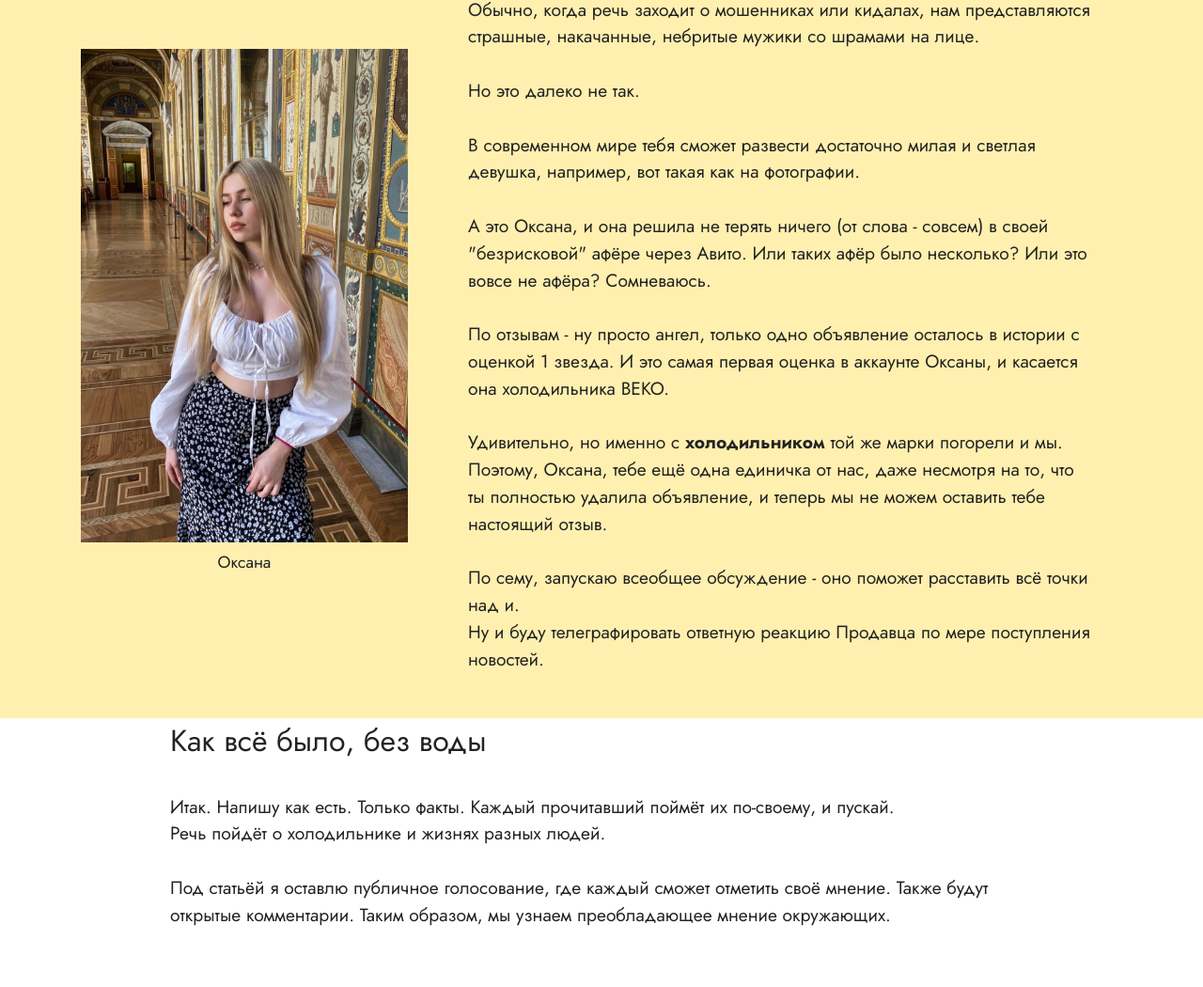
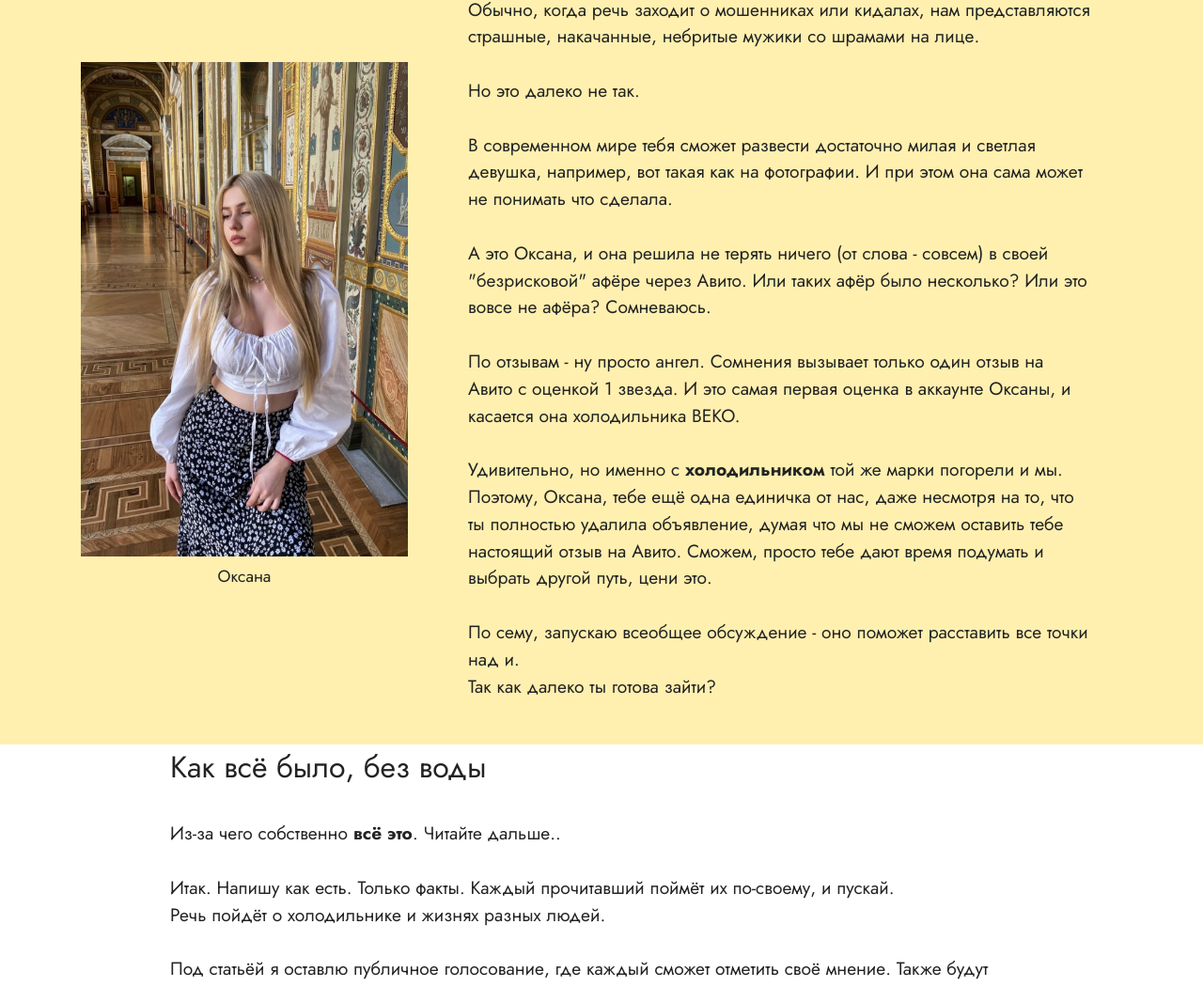
Before and after one commit to oglaska/oglaska.github.io, a plain HTML site: page oksana/index.html in a window 1280 px wide. Shown: the part 446-1496 px from the top of the page at 94% size. Drawn offline with Linux system fonts and the light colour scheme.

Commit message:
dorabotka

```diff
--- a/oksana/index.html
+++ b/oksana/index.html
@@ -1,7 +1,7 @@
 <!DOCTYPE html>
 <html  >
 <head>
- <!-- Yandex.Metrika counter -->
+  <!-- Yandex.Metrika counter -->
 <script type="text/javascript" >
    (function(m,e,t,r,i,k,a){m[i]=m[i]||function(){(m[i].a=m[i].a||[]).push(arguments)};
    m[i].l=1*new Date();k=e.createElement(t),a=e.getElementsByTagName(t)[0],k.async=1,k.src=r,a.parentNode.insertBefore(k,a)})
@@ -29,8 +29,8 @@
   <link rel="stylesheet" href="assets/bootstrap/css/bootstrap-grid.min.css">
   <link rel="stylesheet" href="assets/bootstrap/css/bootstrap-reboot.min.css">
   <link rel="stylesheet" href="assets/theme/css/style.css">
-  <link rel="preload" href="https://fonts.googleapis.com/css2?family=Jost:ital,wght@0,400;0,700;1,400;1,700&display=swap&display=swap" as="style" onload="this.onload=null;this.rel='stylesheet'">
-  <noscript><link rel="stylesheet" href="https://fonts.googleapis.com/css2?family=Jost:ital,wght@0,400;0,700;1,400;1,700&display=swap&display=swap"></noscript>
+  <link rel="preload" href="https://fonts.googleapis.com/css?family=Jost:100,200,300,400,500,600,700,800,900,100i,200i,300i,400i,500i,600i,700i,800i,900i&display=swap" as="style" onload="this.onload=null;this.rel='stylesheet'">
+  <noscript><link rel="stylesheet" href="https://fonts.googleapis.com/css?family=Jost:100,200,300,400,500,600,700,800,900,100i,200i,300i,400i,500i,600i,700i,800i,900i&display=swap"></noscript>
   <link rel="preload" as="style" href="assets/mobirise/css/mbr-additional.css"><link rel="stylesheet" href="assets/mobirise/css/mbr-additional.css" type="text/css">
 
 
@@ -71,7 +71,7 @@
                 <div class="text-wrapper">
                     <h3 class="mbr-section-title mbr-fonts-style mb-3 display-5"><p><strong>Кидалы это не мужики в кожанках</strong></p></h3>
                     <p class="mbr-text mbr-fonts-style display-7">
-                        Обычно, когда речь заходит о мошенниках или кидалах, нам представляются страшные, накачанные, небритые мужики со шрамами на лице. <br><br>Но это далеко не так. <br><br>В современном мире тебя сможет развести достаточно милая и светлая девушка, например, вот такая как на фотографии. <br><br>А это Оксана, и она решила не терять ничего (от слова - совсем) в своей "безрисковой" афёре через Авито. Или таких афёр было несколько? Или это вовсе не афёра? Сомневаюсь.<br><br>По отзывам - ну просто ангел, только одно объявление осталось в истории с оценкой 1 звезда. И это самая первая оценка в аккаунте Оксаны, и касается она холодильника BEKO. <br><br>Удивительно, но именно с <strong>холодильником</strong> той же марки погорели и мы. <br>Поэтому, Оксана, тебе ещё одна единичка от нас, даже несмотря на то, что ты полностью удалила объявление, и теперь мы не можем оставить тебе настоящий отзыв.<br><br>По сему, запускаю всеобщее обсуждение - оно поможет расставить всё точки над и.<br>Ну и буду телеграфировать ответную реакцию Продавца по мере поступления новостей.<br></p>
+                        Обычно, когда речь заходит о мошенниках или кидалах, нам представляются страшные, накачанные, небритые мужики со шрамами на лице. <br><br>Но это далеко не так. <br><br>В современном мире тебя сможет развести достаточно милая и светлая девушка, например, вот такая как на фотографии. И при этом она сама может не понимать что сделала.<br><br>А это Оксана, и она решила не терять ничего (от слова - совсем) в своей "безрисковой" афёре через Авито. Или таких афёр было несколько? Или это вовсе не афёра? Сомневаюсь.<br><br>По отзывам - ну просто ангел. Сомнения вызывает только один отзыв на Авито с оценкой 1 звезда. И это самая первая оценка в аккаунте Оксаны, и касается она холодильника BEKO. <br><br>Удивительно, но именно с <strong>холодильником</strong> той же марки погорели и мы. <br>Поэтому, Оксана, тебе ещё одна единичка от нас, даже несмотря на то, что ты полностью удалила объявление, думая что мы не сможем оставить тебе настоящий отзыв на Авито. Сможем, просто тебе дают время подумать и выбрать другой путь, цени это.<br><br>По сему, запускаю всеобщее обсуждение - оно поможет расставить все точки над и.<br>Так как далеко ты готова зайти?</p>
                 </div>
             </div>
         </div>
@@ -86,7 +86,7 @@
 
                 <h4 class="mbr-section-subtitle mbr-fonts-style mb-4 display-5">
                     Как всё было, без воды</h4>
-                <p class="mbr-text mbr-fonts-style display-7">Итак. Напишу как есть. Только факты. Каждый прочитавший поймёт их по-своему, и пускай.
+                <p class="mbr-text mbr-fonts-style display-7">Из-за чего собственно <strong>всё это</strong>. Читайте дальше..<br><br>Итак. Напишу как есть. Только факты. Каждый прочитавший поймёт их по-своему, и пускай.
 <br>Речь пойдёт о холодильнике и жизнях разных людей.
 <br>
 <br>Под статьёй я оставлю публичное голосование, где каждый сможет отметить своё мнение. Также будут открытые комментарии. Таким образом, мы узнаем преобладающее мнение окружающих.<br>
@@ -120,8 +120,7 @@
             <div class="col-md-12 col-lg-10">
 
 
-                <p class="mbr-text mbr-fonts-style display-7">Итак, этот холодильник заказала через Авито мама-одиночка, с доставкой.
-<br>Стоимость его составила 8500 рублей, плюс доставка 2500 рублей.
+                <p class="mbr-text mbr-fonts-style display-7">Этот холодильник был куплен через авито.<br>Стоимость его составила 8500 рублей, плюс доставка 2500 рублей.
 <br>
 <br>Привезли, поставили. Я лично присутствовал при доставке и установке.
 <br>Везли !холодильник! на легковом автомобиле белого цвета, на крыше, лёжа.
@@ -164,12 +163,9 @@
             <div class="col-md-12 col-lg-10">
 
                 <h4 class="mbr-section-subtitle mbr-fonts-style mb-4 display-5">Действующие лица</h4>
-                <p class="mbr-text mbr-fonts-style display-7">Продавец - Оксана
-<br>Грузчики - Муж Оксаны с напарником
-<br>Покупатель - Марина, мама замечательной дочки
-<br>Арендодатель - человек, которому придётся объяснить как можно было купить сломанный холодильник
-<br>Автор статьи - Игорь, молодой человек Марины
-<br>
+                <p class="mbr-text mbr-fonts-style display-7">Продавец - Оксана (контакты прилагаются)<br>Грузчики - Муж Оксаны с напарником
+<br>Покупатель - Марина<br>Арендодатель - человек, которому придётся объяснить как можно было купить сломанный холодильник
+<br>Автор статьи - Игорь, свидетель сделки с холодильником<br>
 <br>При всём изобилии участников сделки, Оксана настойчиво полагает, что деньги должны остаться у неё, ведь они же у неё. Так действуют недобросовестные люди или мошенники. Главная задача таких людей - получить в руки деньги, а дальше их ничего не волнует. Главное, это правильно обосновать свою правоту. С этим у наших продавцов проблем не возникает.
 <br>
 <br>Что оставили нам:
@@ -191,13 +187,13 @@
                 <h4 class="mbr-section-subtitle mbr-fonts-style mb-4 display-5">Немного от себя</h4>
                 <p class="mbr-text mbr-fonts-style display-7">Дорогая Оксана, по твоему совету я почитал интернет. И узнал, что класть холодильник на бок категорически запрещено, а тем более транспортировать его лёжа. А ведь мы заплатили за доставку. И ты по прежнему будешь утверждать что это наша ошибка и вина?
 <br>
-<br>Если бы ты действительно хотела чтобы он работал, тогда бы предупредила что его нельзя включать, и в самом начале встречи, как только вы приехали втроём. Нет же, никто и словом не обмолвился.
+<br>Если бы ты действительно хотела чтобы он работал, тогда бы предупредила что его нельзя включать, и в самом начале встречи, а не после прецедента нашей "вины". Никто из вас словом не обмолвился о важнейшем.
 <br>
 <br>Я думаю, что холодильник был сломан ещё ДО того как его выставили на продажу. Это моё субъективное мнение. И я хочу посмотреть мнение общественности на этот вопрос. Очень хочется, чтобы такого вокруг было как можно меньше. Но живя в России, очень часто сталкиваешься с подобного рода недобросовестностью.
 <br>
-<br>И поверь мне, тебе сейчас 20 лет, тебя ещё обманут не один десяток раз к 38-40 годам. В те моменты ты будешь ощущать бессилие и апатию, нежелание жить. Возможно будешь плакать. Как плакала моя девушка после сделки с тобой.
+<br>И поверь мне, тебе сейчас 20 лет, тебя ещё обманут не один десяток раз к 38-40 годам. В те моменты ты будешь ощущать бессилие и апатию, нежелание жить. Возможно будешь плакать. Как плачут люди после сделки с тобой.
 <br>
-<br>Как ты будешь это всё принимать - твоё дело. Мы же знаем что огласка способна придать сил двигаться дальше, понять общественное мнение и оставить тебя наедине со своим внутренним судом. Поэтому прими правильное решение и озвучь его. А не указывай нам где мы не правы.
+<br>Как ты продолжишь - твой выбор. Мы же знаем, что огласка способна придать сил двигаться дальше, понять общественное мнение и оставить тебя наедине со своим внутренним судом. Поэтому прими правильное решение и озвучь его. А не указывай нам где мы не правы.
 <br>
 <br>Статья будет дополняться всеми новыми деталями, по ходу развития.
 <br>
@@ -205,6 +201,8 @@
             </div>
         </div>
     </div>
-</section>
+</section><section style="background-color: #fff; font-family: -apple-system, BlinkMacSystemFont, 'Segoe UI', 'Roboto', 'Helvetica Neue', Arial, sans-serif; color:#aaa; font-size:12px; padding: 0; align-items: center; display: flex;"><a href="https://mobirise.site/c" style="flex: 1 1; height: 3rem; padding-left: 1rem;"></a><p style="flex: 0 0 auto; margin:0; padding-right:1rem;">Created with <a href="https://mobirise.site/b" style="color:#aaa;">Mobirise</a> web theme</p></section><script src="assets/bootstrap/js/bootstrap.bundle.min.js"></script>  <script src="assets/smoothscroll/smooth-scroll.js"></script>  <script src="assets/ytplayer/index.js"></script>  <script src="assets/theme/js/script.js"></script>
+
+
 </body>
 </html>
```
Also changed, not shown: 1 other file.
